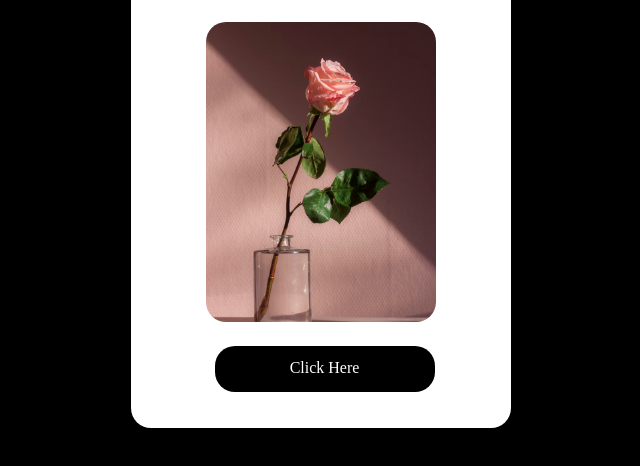
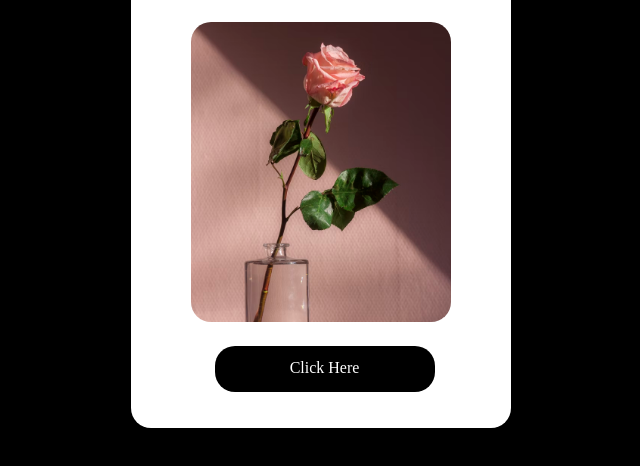
Before and after one commit to kovvas0701/Card, a plain HTML site: page index.html in a window 1280 px wide. Shown: the part 272-738 px from the top of the page, without its empty margins (319-959 px from the left). Drawn offline with Linux system fonts and the light colour scheme.

Commit message:
image__width

```diff
--- a/style.css
+++ b/style.css
@@ -37,7 +37,7 @@
 
 .img__card{
     background-color:white ;
-    width: 230px;
+    width: 260px;
     height: 300px;
     border-radius: inherit;
     object-fit: cover;
```
